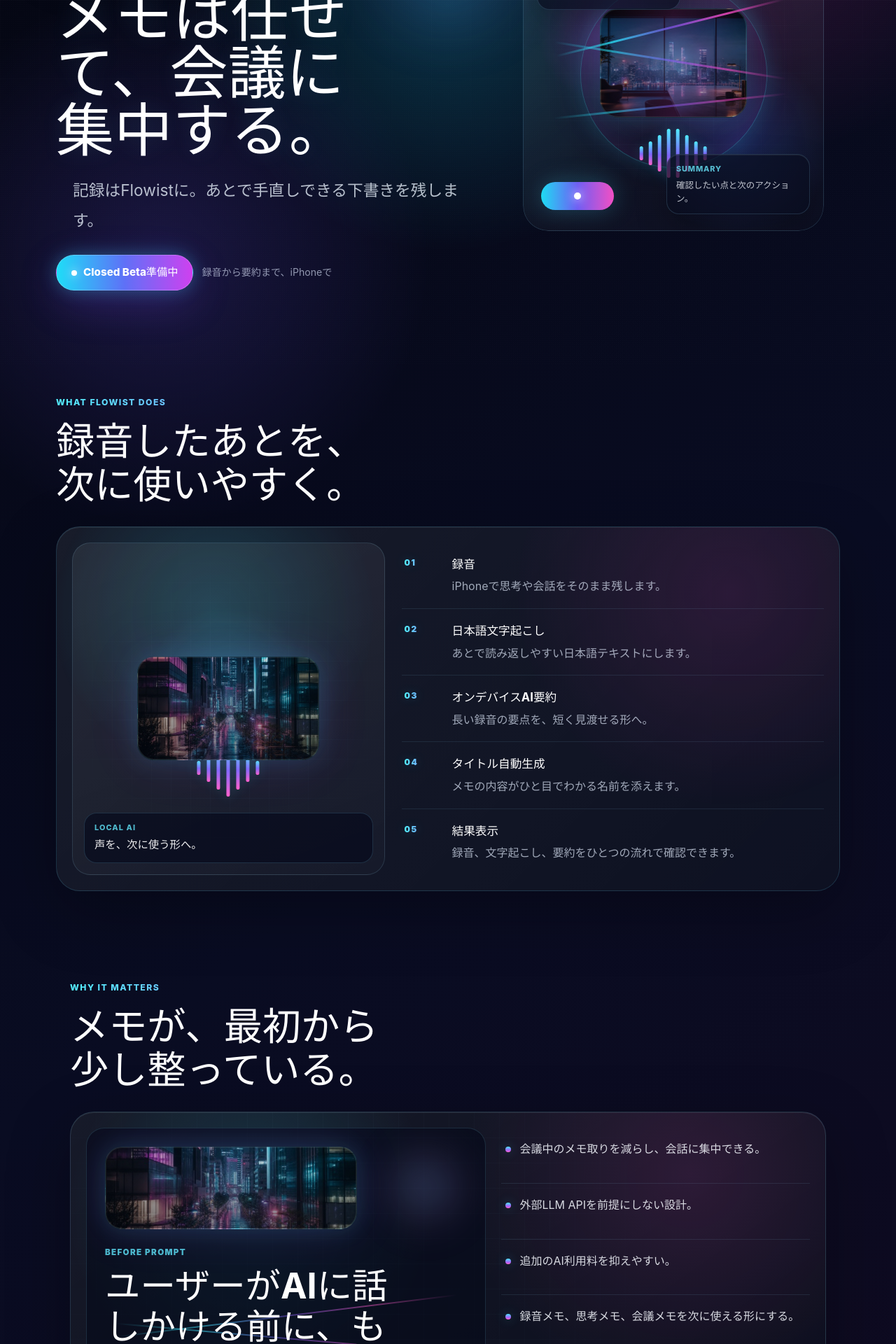
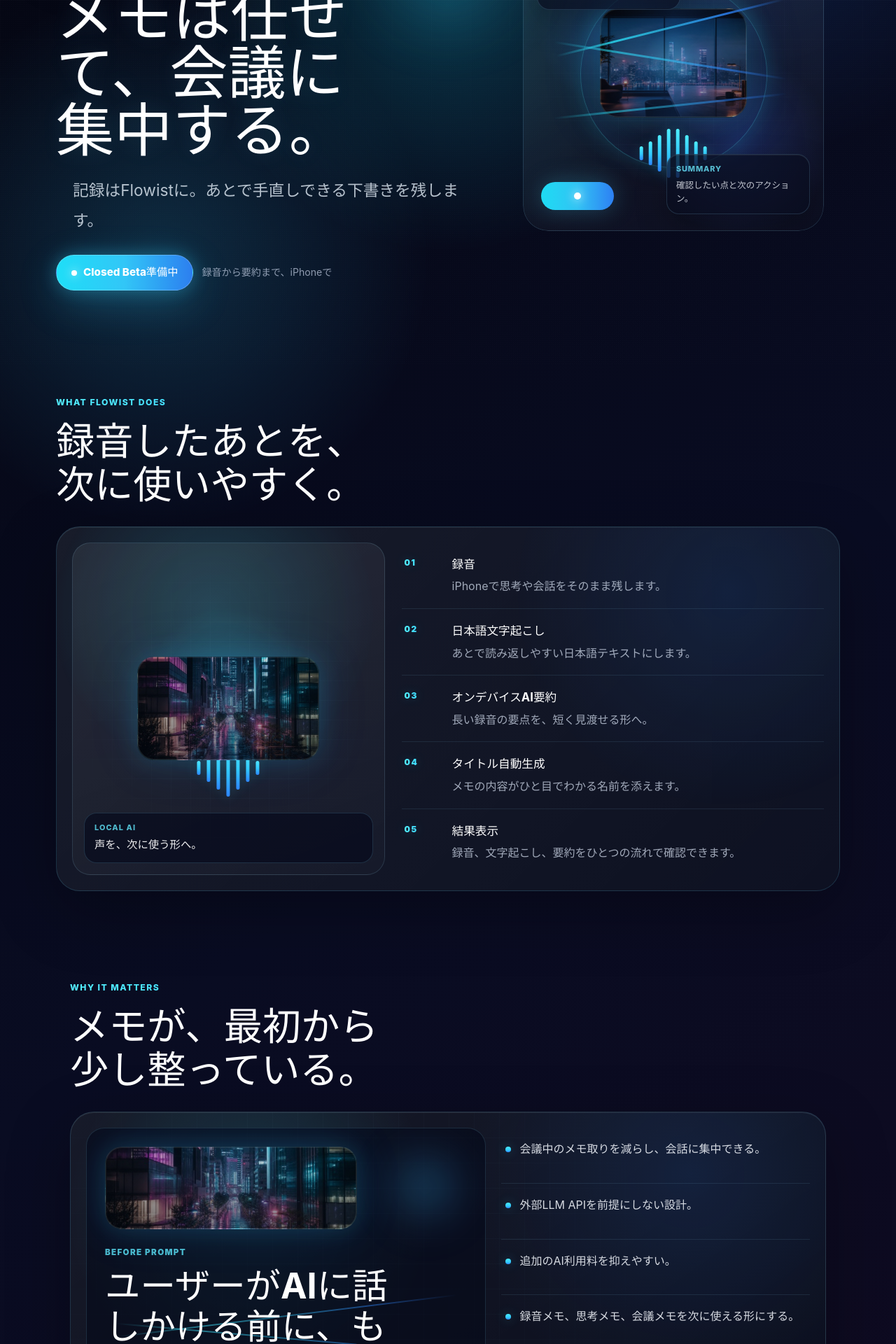
Before and after one commit to 244works/flowist-teaser, a React (Vite) app: page / in a window 1280 px wide. Shown: the part 280-2200 px from the top of the page at 70% size. Built offline with nearby package versions, Linux system fonts and the light colour scheme.

Commit message:
Collapse rainbow accents to a single cyan-blue palette

```diff
--- a/src/App.css
+++ b/src/App.css
@@ -28,8 +28,8 @@ textarea {
 .page {
   background:
     radial-gradient(circle at 50% 8%, rgba(25, 223, 255, 0.2), transparent 22rem),
-    radial-gradient(circle at 18% 18%, rgba(120, 88, 255, 0.18), transparent 24rem),
-    radial-gradient(circle at 86% 4%, rgba(255, 70, 185, 0.16), transparent 22rem),
+    radial-gradient(circle at 18% 18%, rgba(52, 205, 255, 0.18), transparent 24rem),
+    radial-gradient(circle at 86% 4%, rgba(47, 134, 255, 0.16), transparent 22rem),
     linear-gradient(145deg, #040611 0%, #090c22 42%, #13091f 100%);
   min-height: 100vh;
   overflow: hidden;
@@ -69,7 +69,7 @@ textarea {
 .hero::before {
   background:
     radial-gradient(circle, rgba(46, 219, 255, 0.22), transparent 34%),
-    radial-gradient(circle, rgba(141, 86, 255, 0.2), transparent 48%);
+    radial-gradient(circle, rgba(52, 205, 255, 0.2), transparent 48%);
   border-radius: 999px;
   content: "";
   filter: blur(34px);
@@ -111,7 +111,7 @@ textarea {
   border-radius: 31%;
   box-shadow:
     0 0 34px rgba(45, 219, 255, 0.34),
-    0 0 82px rgba(218, 57, 255, 0.28),
+    0 0 82px rgba(47, 134, 255, 0.28),
     0 24px 80px rgba(0, 0, 0, 0.36);
   height: 104px;
   margin-bottom: 26px;
@@ -122,7 +122,7 @@ textarea {
   border-radius: 29%;
   box-shadow:
     0 0 28px rgba(45, 219, 255, 0.28),
-    0 0 62px rgba(218, 57, 255, 0.18);
+    0 0 62px rgba(47, 134, 255, 0.18);
   height: 74px;
   margin: 4px auto 18px;
   width: 74px;
@@ -152,7 +152,7 @@ textarea {
 .hero-visual::before {
   background:
     radial-gradient(circle at 50% 46%, rgba(40, 223, 255, 0.2), transparent 18%),
-    radial-gradient(circle at 28% 34%, rgba(226, 52, 255, 0.18), transparent 24%),
+    radial-gradient(circle at 28% 34%, rgba(47, 134, 255, 0.18), transparent 24%),
     radial-gradient(circle at 72% 72%, rgba(65, 111, 255, 0.22), transparent 30%),
     linear-gradient(150deg, rgba(255, 255, 255, 0.075), rgba(255, 255, 255, 0.02));
   border: 1px solid rgba(133, 215, 255, 0.16);
@@ -184,7 +184,7 @@ textarea {
   border-radius: 50%;
   box-shadow:
     0 0 32px rgba(46, 224, 255, 0.16),
-    inset 0 0 44px rgba(212, 69, 255, 0.1);
+    inset 0 0 44px rgba(47, 134, 255, 0.1);
   height: 62%;
   left: 19%;
   position: absolute;
@@ -210,7 +210,7 @@ textarea {
   border-radius: 26px;
   box-shadow:
     0 0 38px rgba(46, 221, 255, 0.18),
-    0 0 88px rgba(236, 65, 255, 0.14),
+    0 0 88px rgba(47, 134, 255, 0.14),
     inset 0 0 0 1px rgba(255, 255, 255, 0.08);
   height: 156px;
   overflow: hidden;
@@ -222,7 +222,7 @@ textarea {
 .visual-photo::after {
   background:
     radial-gradient(circle at 50% 48%, rgba(72, 230, 255, 0.22), transparent 34%),
-    linear-gradient(90deg, transparent, rgba(255, 79, 205, 0.16), transparent);
+    linear-gradient(90deg, transparent, rgba(47, 134, 255, 0.16), transparent);
   content: "";
   inset: 0;
   position: absolute;
@@ -237,7 +237,7 @@ textarea {
 }
 
 .voice-ribbons span {
-  background: linear-gradient(90deg, transparent, rgba(45, 230, 255, 0.8), rgba(137, 93, 255, 0.72), rgba(255, 78, 202, 0.8), transparent);
+  background: linear-gradient(90deg, transparent, rgba(45, 230, 255, 0.8), rgba(52, 205, 255, 0.72), rgba(47, 134, 255, 0.8), transparent);
   border-radius: 999px;
   filter: blur(0.2px);
   height: 3px;
@@ -277,7 +277,7 @@ textarea {
 }
 
 .wave-lane i {
-  background: linear-gradient(180deg, #50efff, #8267ff 54%, #ff63ca);
+  background: linear-gradient(180deg, #50efff, #34cdff 54%, #2f86ff);
   border-radius: 999px;
   box-shadow: 0 0 16px rgba(77, 230, 255, 0.28);
   display: block;
@@ -345,7 +345,7 @@ textarea {
 
 .record-button {
   align-items: center;
-  background: linear-gradient(90deg, rgba(31, 231, 255, 0.95), rgba(116, 98, 255, 0.95), rgba(255, 83, 205, 0.95));
+  background: linear-gradient(90deg, rgba(31, 231, 255, 0.95), rgba(52, 205, 255, 0.95), rgba(47, 134, 255, 0.95));
   border-radius: 999px;
   bottom: 30px;
   box-shadow: 0 0 34px rgba(69, 222, 255, 0.26);
@@ -367,7 +367,7 @@ textarea {
 
 .product-label,
 .eyebrow {
-  background: linear-gradient(90deg, #53efff, #8d8cff 52%, #ff77d2);
+  background: linear-gradient(90deg, #53efff, #34cdff 52%, #2f86ff);
   -webkit-background-clip: text;
   background-clip: text;
   color: transparent;
@@ -408,12 +408,12 @@ textarea {
 .status-pill {
   align-items: center;
   background:
-    linear-gradient(90deg, rgba(32, 230, 255, 0.96), rgba(98, 117, 255, 0.96), rgba(223, 69, 255, 0.92));
+    linear-gradient(90deg, rgba(32, 230, 255, 0.96), rgba(52, 205, 255, 0.96), rgba(47, 134, 255, 0.92));
   border: 1px solid rgba(255, 255, 255, 0.22);
   border-radius: 999px;
   box-shadow:
     0 0 26px rgba(61, 214, 255, 0.32),
-    0 18px 60px rgba(128, 75, 255, 0.24);
+    0 18px 60px rgba(52, 205, 255, 0.24);
   color: #ffffff;
   display: inline-flex;
   font-size: 0.95rem;
@@ -483,7 +483,7 @@ textarea {
 .flow-board::before {
   background:
     radial-gradient(circle at 20% 24%, rgba(43, 231, 255, 0.22), transparent 24%),
-    radial-gradient(circle at 86% 18%, rgba(255, 67, 205, 0.14), transparent 30%);
+    radial-gradient(circle at 86% 18%, rgba(47, 134, 255, 0.14), transparent 30%);
   content: "";
   inset: 0;
   opacity: 0.8;
@@ -526,7 +526,7 @@ textarea {
   border-radius: 24px;
   box-shadow:
     0 0 36px rgba(45, 219, 255, 0.16),
-    0 0 76px rgba(218, 57, 255, 0.12),
+    0 0 76px rgba(47, 134, 255, 0.12),
     inset 0 0 0 1px rgba(255, 255, 255, 0.08);
   height: 148px;
   position: relative;
@@ -547,7 +547,7 @@ textarea {
 }
 
 .flow-wave span {
-  background: linear-gradient(180deg, #56efff, #8768ff 54%, #ff62cb);
+  background: linear-gradient(180deg, #56efff, #34cdff 54%, #2f86ff);
   border-radius: 999px;
   box-shadow: 0 0 18px rgba(77, 230, 255, 0.28);
   display: block;
@@ -625,7 +625,7 @@ textarea {
 }
 
 .flow-index {
-  background: linear-gradient(90deg, #53efff, #8d8cff 58%, #ff77d2);
+  background: linear-gradient(90deg, #53efff, #34cdff 58%, #2f86ff);
   -webkit-background-clip: text;
   background-clip: text;
   color: transparent;
@@ -656,7 +656,7 @@ textarea {
 .insight-board {
   background:
     radial-gradient(circle at 24% 32%, rgba(54, 230, 255, 0.16), transparent 30%),
-    radial-gradient(circle at 82% 20%, rgba(255, 83, 205, 0.12), transparent 34%),
+    radial-gradient(circle at 82% 20%, rgba(47, 134, 255, 0.12), transparent 34%),
     linear-gradient(145deg, rgba(255, 255, 255, 0.07), rgba(255, 255, 255, 0.025)),
     rgba(5, 8, 22, 0.78);
   border: 1px solid rgba(139, 221, 255, 0.16);
@@ -703,7 +703,7 @@ textarea {
 .insight-core::before {
   background:
     radial-gradient(circle, rgba(68, 230, 255, 0.22), transparent 30%),
-    radial-gradient(circle, rgba(255, 77, 205, 0.14), transparent 44%);
+    radial-gradient(circle, rgba(47, 134, 255, 0.14), transparent 44%);
   content: "";
   filter: blur(26px);
   height: 250px;
@@ -718,7 +718,7 @@ textarea {
   border-radius: 24px;
   box-shadow:
     0 0 32px rgba(45, 219, 255, 0.15),
-    0 0 70px rgba(218, 57, 255, 0.12),
+    0 0 70px rgba(47, 134, 255, 0.12),
     inset 0 0 0 1px rgba(255, 255, 255, 0.08);
   height: 118px;
   margin-bottom: 24px;
@@ -748,7 +748,7 @@ textarea {
 }
 
 .insight-beams i {
-  background: linear-gradient(90deg, transparent, rgba(64, 231, 255, 0.68), rgba(137, 99, 255, 0.58), rgba(255, 93, 205, 0.62), transparent);
+  background: linear-gradient(90deg, transparent, rgba(64, 231, 255, 0.68), rgba(52, 205, 255, 0.58), rgba(47, 134, 255, 0.62), transparent);
   border-radius: 999px;
   height: 2px;
   left: 7%;
@@ -794,7 +794,7 @@ textarea {
 }
 
 .value-list li::before {
-  background: linear-gradient(180deg, #48eaff, #a466ff 62%, #ff64cc);
+  background: linear-gradient(180deg, #48eaff, #34cdff 62%, #2f86ff);
   border-radius: 999px;
   box-shadow: 0 0 16px rgba(70, 226, 255, 0.32);
   content: "";
@@ -824,7 +824,7 @@ textarea {
 .phone-preview::before {
   background:
     radial-gradient(circle, rgba(27, 222, 255, 0.22), transparent 42%),
-    radial-gradient(circle, rgba(227, 65, 255, 0.16), transparent 55%);
+    radial-gradient(circle, rgba(47, 134, 255, 0.16), transparent 55%);
   border-radius: 999px;
   content: "";
   filter: blur(34px);
@@ -906,7 +906,7 @@ textarea {
 }
 
 .screen-wave span {
-  background: linear-gradient(180deg, #57efff, #8768ff 55%, #ff62cb);
+  background: linear-gradient(180deg, #57efff, #34cdff 55%, #2f86ff);
   border-radius: 999px;
   box-shadow: 0 0 16px rgba(77, 230, 255, 0.28);
   display: block;
@@ -957,11 +957,11 @@ textarea {
 }
 
 .recording-dot {
-  background: linear-gradient(135deg, #31ecff, #8c62ff 52%, #ff63c9);
+  background: linear-gradient(135deg, #31ecff, #34cdff 52%, #2f86ff);
   border-radius: 999px;
   box-shadow:
     0 0 0 8px rgba(67, 224, 255, 0.08),
-    0 0 24px rgba(255, 94, 201, 0.34);
+    0 0 24px rgba(47, 134, 255, 0.34);
   height: 15px;
   width: 15px;
 }
@@ -975,7 +975,7 @@ textarea {
 }
 
 .summary-block {
-  background: rgba(73, 58, 139, 0.18);
+  background: rgba(40, 100, 200, 0.18);
 }
 
 .title-block {
@@ -1007,12 +1007,12 @@ textarea {
 
 .phone-record-control {
   align-items: center;
-  background: linear-gradient(90deg, rgba(33, 232, 255, 0.96), rgba(104, 111, 255, 0.96), rgba(255, 85, 205, 0.94));
+  background: linear-gradient(90deg, rgba(33, 232, 255, 0.96), rgba(52, 205, 255, 0.96), rgba(47, 134, 255, 0.94));
   border: 1px solid rgba(255, 255, 255, 0.18);
   border-radius: 999px;
   box-shadow:
     0 0 28px rgba(67, 224, 255, 0.24),
-    0 16px 42px rgba(117, 80, 255, 0.2);
+    0 16px 42px rgba(52, 205, 255, 0.2);
   color: #ffffff;
   display: flex;
   font-size: 0.86rem;
```
